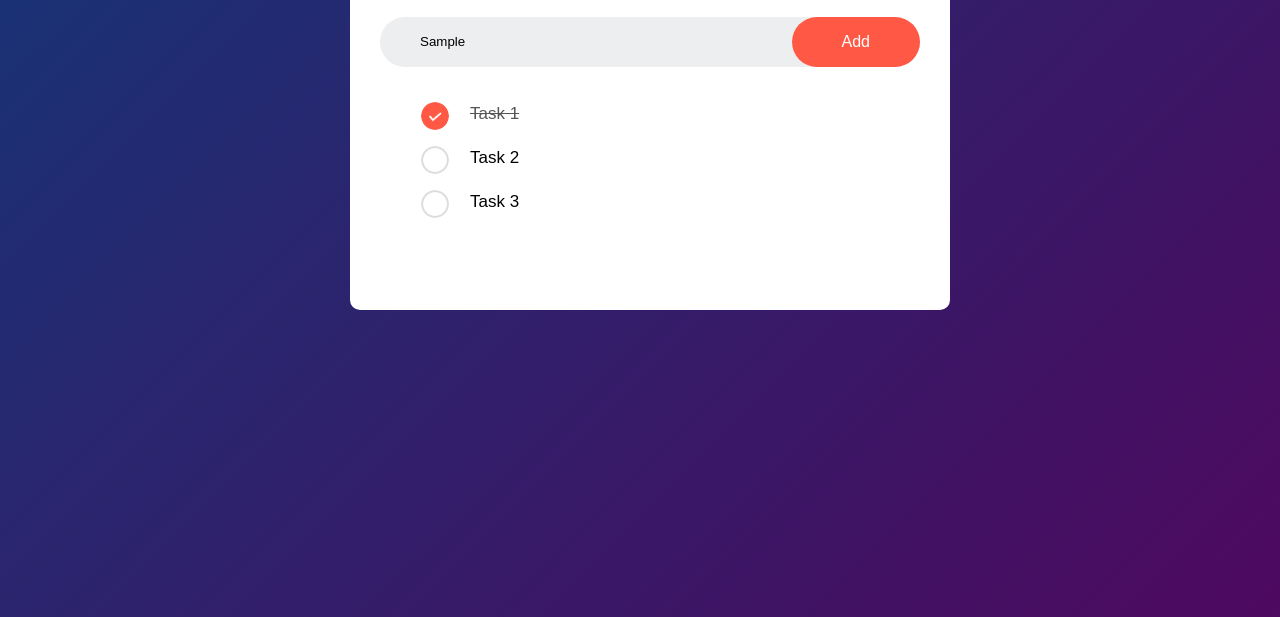
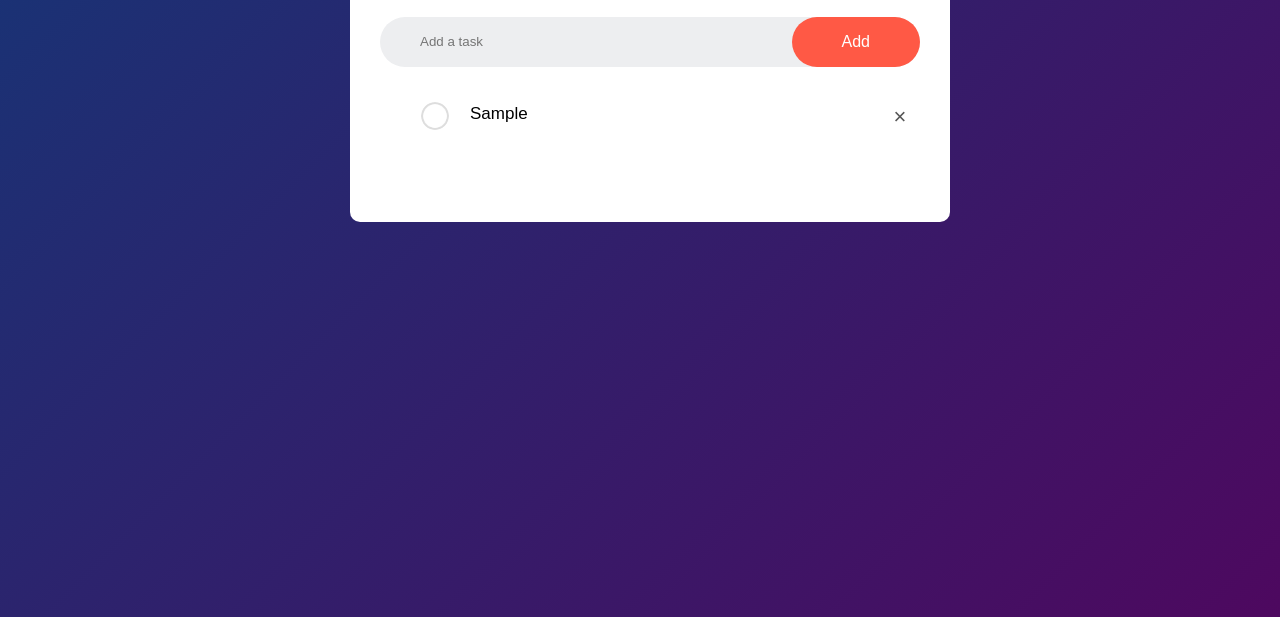
Before and after one commit to tarun05rawat/To-Do-List, a plain HTML site: page index.html in a window 1280 px wide. Both pictures are taken after typing "Sample" into the empty fields and a click on the button "Add". Shown: the part 203-820 px from the top of the page. Drawn offline with Linux system fonts and the light colour scheme.

Commit message:
final commit

```diff
--- a/index.html
+++ b/index.html
@@ -15,9 +15,9 @@
       <button onclick="addTask()" id="add-button">Add</button>
     </div>
       <ul id="list-container">
-        <li class="checked">Task 1</li>
+        <!-- <li class="checked">Task 1</li>
         <li>Task 2</li>
-        <li>Task 3</li>
+        <li>Task 3</li> -->
       </ul>
   </div>
 </div>
--- a/script.js
+++ b/script.js
@@ -5,10 +5,42 @@ function addTask() {
   if (inputBox.value === ''){
     alert('Please enter a task');
   }
+
   else {
     let li = document.createElement("li");
-    li.innerHTML = inputBox.value();
+    li.innerHTML = inputBox.value;
     listContainer.appendChild(li);
+    let span = document.createElement("span");
+    span.innerHTML = '\u00D7';
+    li.appendChild(span);
   }
+  inputBox.value = '';
+  saveData();
+}
 
+function handleKeyPress(event) {
+  if (event.keyCode === 13) {
+    addTask();
+  }
 }
+
+inputBox.addEventListener('keypress', handleKeyPress);
+listContainer.addEventListener('click', function(e) {
+  if (e.target.tagName === 'LI') {
+    e.target.classList.toggle('checked');
+    saveData();
+  }
+  else if (e.target.tagName === 'SPAN') {
+    e.target.parentElement.remove();
+    saveData();
+  }
+}, false);
+
+function saveData() {
+  localStorage.setItem('data', listContainer.innerHTML);
+}
+
+function loadData() {
+  listContainer.innerHTML = localStorage.getItem('data');
+}
+loadData();
--- a/style.css
+++ b/style.css
@@ -101,3 +101,21 @@ ul li.checked{
 ul li.checked::before{
   background-image: url(images2/checked.png);
 }
+
+ul li span{
+  position: absolute;
+  right: 0;
+  top: 5px;
+  width: 40px;
+  height: 40px;
+  font-size: 22px;
+  color: #555;
+  line-height: 40px;
+  text-align: center;
+  border-radius: 50%;
+
+}
+
+ul li span:hover{
+  background: #edeef0;
+}
```
